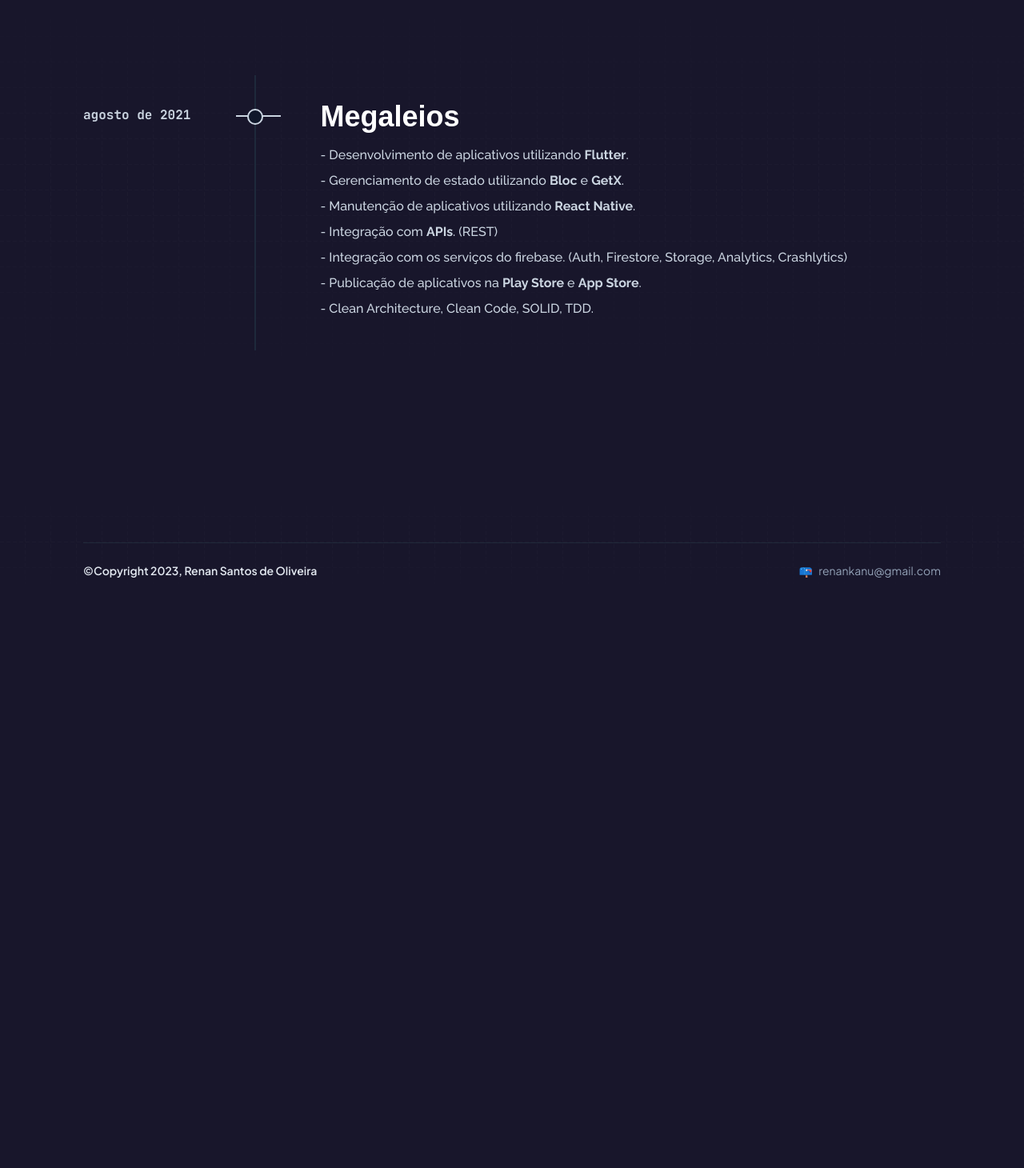
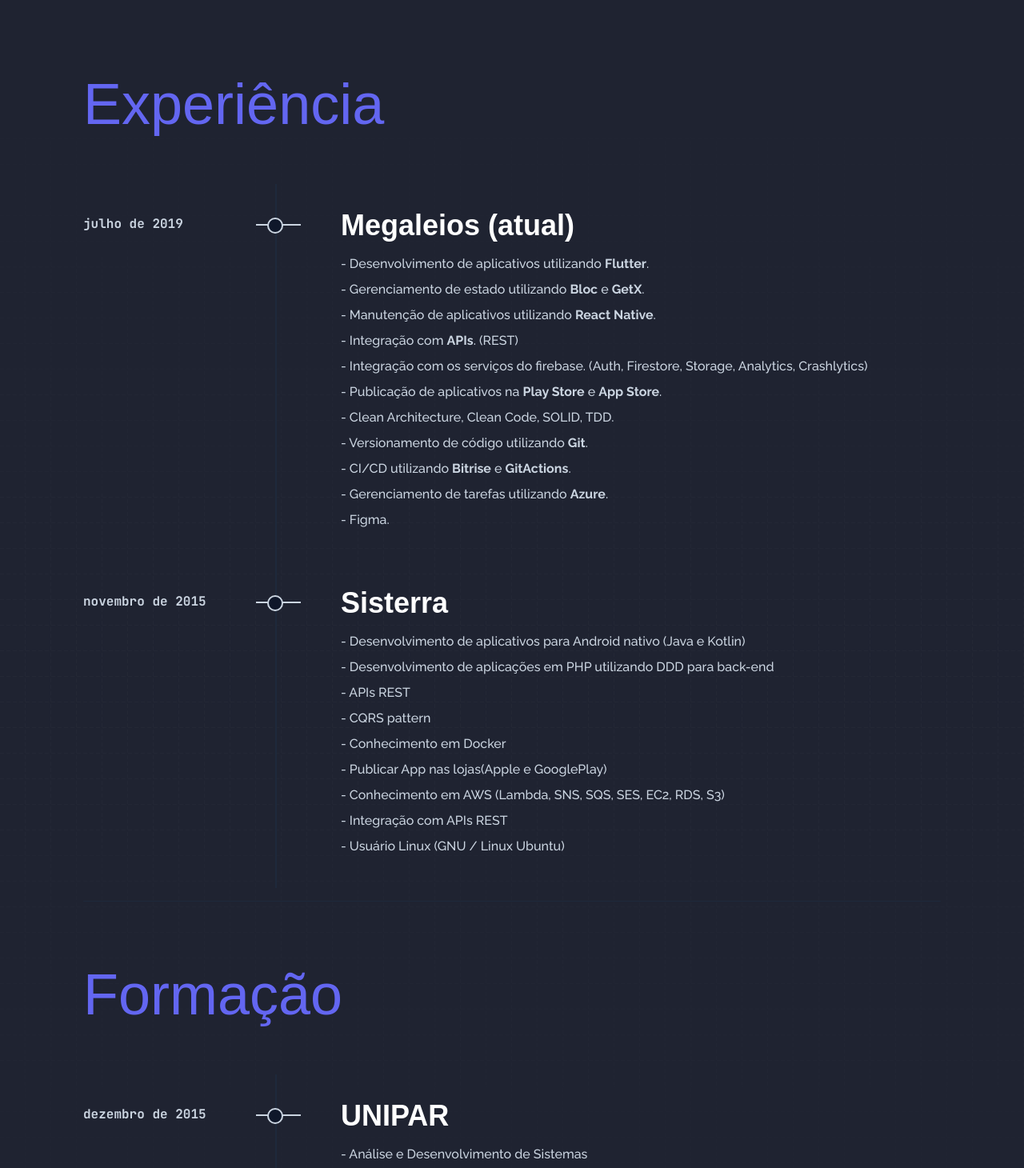
Before and after one commit to renankanu/kanu, a Next.js app: page /experience in a window 1280 px wide. Shown: the part 50-1510 px from the top of the page at 80% size. Before the commit the page ends 800 px from the top, so only its background shows below. Built offline with nearby package versions, Linux system fonts and the light colour scheme; a web font is replaced by a local one.

Commit message:
feature: finish experience page

```diff
--- a/src/app/experience/components/Items.tsx
+++ b/src/app/experience/components/Items.tsx
@@ -22,7 +22,7 @@
 }: PropsWithChildren<ItemsProps>) {
   return (
     <div className="flex flex-row gap-6 md:gap-12 lg:gap-20 xl:gap-20">
-      <div className="sm:hidden md:block md:pb-24">
+      <div className="w-40 sm:hidden md:pb-24">
         <div className="mt-8 pt-1.5">
           <div className="font-mono font-bold text-slate-300">
             <time className="block sm:hidden" dateTime={date}>
--- a/src/app/experience/page.tsx
+++ b/src/app/experience/page.tsx
@@ -1,17 +1,36 @@
+'use client'
 import BaseLayout from '@/components/BaseLayout'
+import Divider from '@/components/Divider'
 import Paragraph from '@/components/Paragraph'
+import { m } from 'framer-motion'
 import Item from './components/Item'
 import Items from './components/Items'
 import Title from './components/Title'
+
+const animation = {
+  hide: { x: -32, opacity: 0 },
+  show: {
+    x: 0,
+    opacity: 1,
+  },
+}
 
 export default function Experience() {
   return (
     <BaseLayout>
       <div className="background-grid background-grid--fade-out pb-20 pt-36">
         <div className="content-wrapper">
-          <Items date="2021-08-01">
+          <m.p
+            className="mb-16 block font-alt leading-none dark:text-primary-500 sm:text-3xl md:text-5xl lg:text-7xl xl:text-7xl"
+            initial={animation.hide}
+            animate={animation.show}
+            transition={{ delay: 0.1 }}
+          >
+            Experiência
+          </m.p>
+          <Items date="2019-07-01">
             <Item>
-              <Title>Megaleios</Title>
+              <Title>Megaleios (atual)</Title>
             </Item>
             <Paragraph>
               - Desenvolvimento de aplicativos utilizando{' '}
@@ -37,6 +56,63 @@
               <strong>App Store</strong>.
             </Paragraph>
             <Paragraph>- Clean Architecture, Clean Code, SOLID, TDD.</Paragraph>
+            <Paragraph>
+              - Versionamento de código utilizando <strong>Git</strong>.
+            </Paragraph>
+            <Paragraph>
+              - CI/CD utilizando <strong>Bitrise</strong> e{' '}
+              <strong>GitActions</strong>.
+            </Paragraph>
+            <Paragraph>
+              - Gerenciamento de tarefas utilizando <strong>Azure</strong>.
+            </Paragraph>
+            <Paragraph>- Figma.</Paragraph>
+          </Items>
+          <Items date="2015-11">
+            <Item>
+              <Title>Sisterra</Title>
+            </Item>
+            <Paragraph>
+              - Desenvolvimento de aplicativos para Android nativo (Java e
+              Kotlin)
+            </Paragraph>
+            <Paragraph>
+              - Desenvolvimento de aplicações em PHP utilizando DDD para
+              back-end
+            </Paragraph>
+            <Paragraph>- APIs REST</Paragraph>
+            <Paragraph>- CQRS pattern</Paragraph>
+            <Paragraph>- Conhecimento em Docker</Paragraph>
+            <Paragraph>- Publicar App nas lojas(Apple e GooglePlay)</Paragraph>
+            <Paragraph>
+              - Conhecimento em AWS (Lambda, SNS, SQS, SES, EC2, RDS, S3)
+            </Paragraph>
+            <Paragraph>- Integração com APIs REST</Paragraph>
+            <Paragraph>- Usuário Linux (GNU / Linux Ubuntu)</Paragraph>
+          </Items>
+          <Divider />
+          <m.p
+            className="mb-16 mt-20 block font-alt leading-none dark:text-primary-500 sm:text-3xl md:text-5xl lg:text-7xl xl:text-7xl"
+            initial={animation.hide}
+            animate={animation.show}
+            transition={{ delay: 0.1 }}
+          >
+            Formação
+          </m.p>
+          <Items date="2015-12-01">
+            <Item>
+              <Title>UNIPAR</Title>
+            </Item>
+            <Paragraph>- Análise e Desenvolvimento de Sistemas</Paragraph>
+          </Items>
+          <Items date="2021-01-01">
+            <Item>
+              <Title>Udemy</Title>
+            </Item>
+            <Paragraph>
+              - Flutter utilizando TDD; \n- Clean Architecture; \n- Design
+              Patterns; \n- SOLID
+            </Paragraph>
           </Items>
         </div>
       </div>
--- a/src/app/globals.css
+++ b/src/app/globals.css
@@ -7,7 +7,7 @@
   body {
     -webkit-font-smoothing: antialiased;
     text-rendering: optimizeLegibility;
-    @apply bg-eerie-black-500;
+    @apply bg-slate-900 ;
     @apply font-sans text-base font-normal text-white;
   }
   main {
@@ -26,8 +26,8 @@
   }
 
   .background-grid {
-    @apply relative z-0 bg-eerie-black-500;
-    @apply dark:bg-eerie-black-500;
+    @apply relative z-0 bg-base-bg-500;
+    @apply dark:bg-base-bg-500;
 
     &::before {
       @apply absolute inset-0 z-[-1] content-[''] bg-grid-slate-200/80;
@@ -38,7 +38,7 @@
 
     &--fade-in {
       @apply bg-transparent bg-gradient-to-t from-slate-100 via-slate-100;
-      @apply dark:bg-transparent dark:from-[#18162B] dark:via-[#18162B];
+      @apply dark:bg-transparent dark:from-[#0c1222] dark:via-[#0c1222];
 
       &::before {
         @apply bg-left-bottom;
@@ -49,7 +49,7 @@
 
     &--fade-out {
       @apply bg-transparent bg-gradient-to-b from-slate-100 via-slate-100;
-      @apply dark:bg-transparent dark:from-[#18162B] dark:via-[#18162B];
+      @apply dark:bg-transparent dark:from-[#0c1222] dark:via-[#0c1222];
 
       &::before {
         mask-image: linear-gradient(black, black, transparent);
--- a/tailwind.config.js
+++ b/tailwind.config.js
@@ -31,12 +31,12 @@
           light: colors.slate[200],
           dark: colors.slate[800],
         },
-        'eerie-black': {
+        'base-bg': {
           100: '#DFDCF4',
           200: '#C1BCE9',
           300: '#8D87BF',
           400: '#55507F',
-          500: '#18162B',
+          500: '#1F2331',
           600: '#111024',
           700: '#0C0B1E',
           800: '#080718',
```
